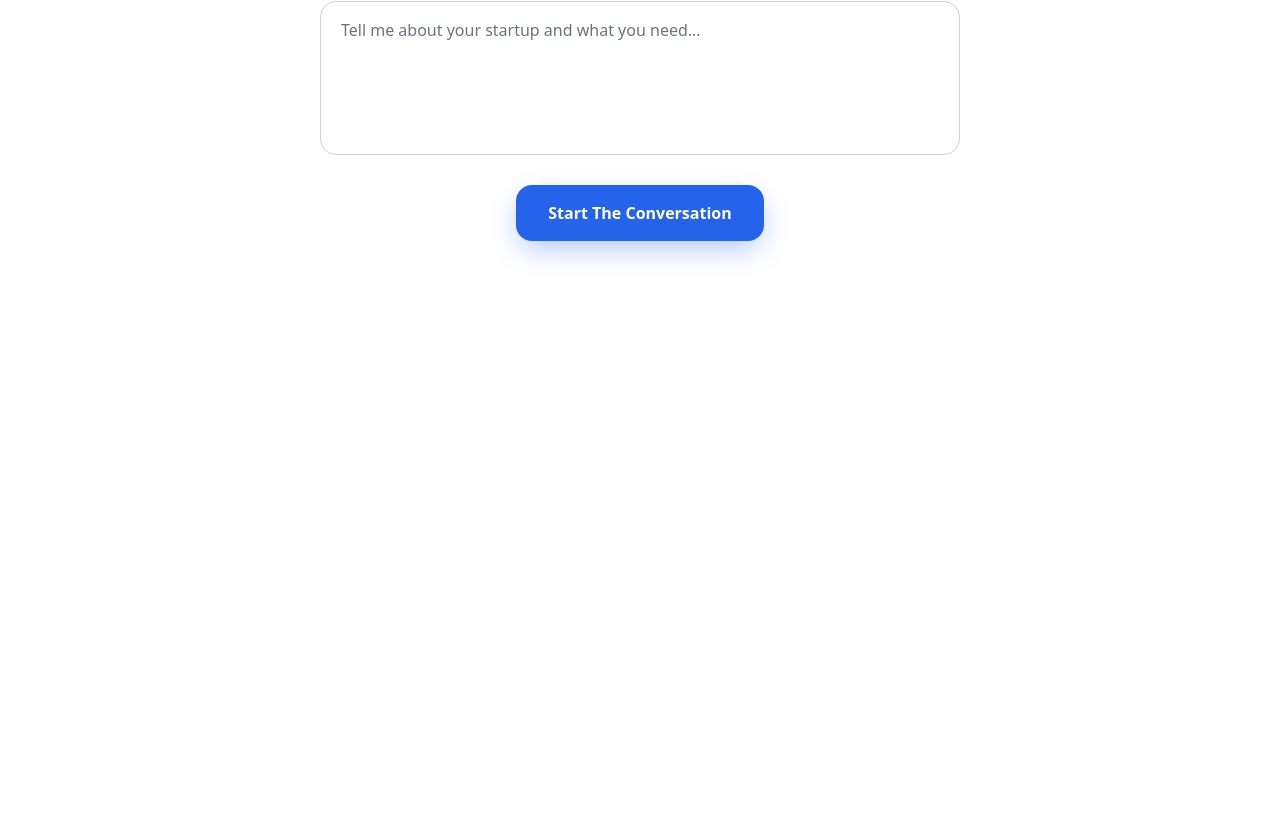
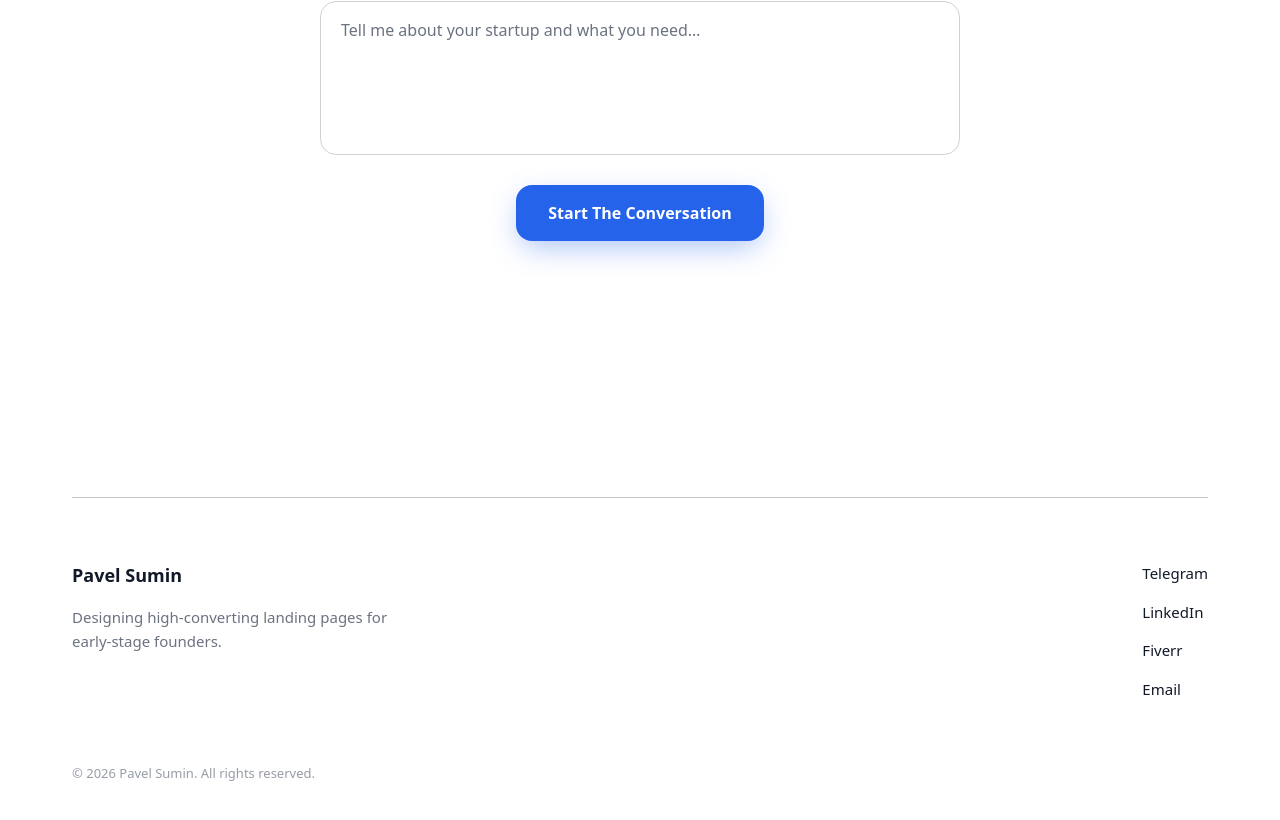
Before and after one commit to pavsumin/pavelsumin, a Next.js app: page / in a window 1280 px wide. Shown: the part 3061-3881 px from the top of the page. Before the commit the page ends 3430 px from the top, so only its background shows below. Built offline with nearby package versions, Linux system fonts and the light colour scheme.

Commit message:
WIP: Footer structure and base.

```diff
--- a/app/page.tsx
+++ b/app/page.tsx
@@ -1,4 +1,5 @@
 import ContactSection from '@/components/ContactSection'
+import Footer from '@/components/Footer'
 import Header from '@/components/Header'
 import HeroSection from '@/components/HeroSection'
 import WhySection from '@/components/WhySection'
@@ -12,6 +13,7 @@ export default function Home() {
 			<WhySection />
 			<WorkSection />
 			<ContactSection />
+			<Footer />
 		</main>
 	)
 }
--- /dev/null
+++ b/components/Footer.tsx
@@ -0,0 +1,56 @@
+export default function Footer() {
+	return (
+		<footer className='mt-32 pt-16 pb-10 border-t border-muted/40'>
+			<div className='flex flex-col md:flex-row md:justify-between gap-12'>
+				{/* LEFT */}
+				<div>
+					<h3 className='text-[18px] font-semibold text-primary'>
+						Pavel Sumin
+					</h3>
+					<p className='mt-4 max-w-[320px] text-[15px] text-muted leading-[1.6]'>
+						Designing high-converting landing pages for early-stage founders.
+					</p>
+				</div>
+
+				{/* RIGHT */}
+				<div className='flex flex-col gap-4 text-[15px]'>
+					<a
+						href='https://t.me/yourtelegram'
+						target='_blank'
+						className='hover:text-accent transition-colors'
+					>
+						Telegram
+					</a>
+
+					<a
+						href='https://linkedin.com/in/yourlinkedin'
+						target='_blank'
+						className='hover:text-accent transition-colors'
+					>
+						LinkedIn
+					</a>
+
+					<a
+						href='https://fiverr.com/yourprofile'
+						target='_blank'
+						className='hover:text-accent transition-colors'
+					>
+						Fiverr
+					</a>
+
+					<a
+						href='mailto:your@email.com'
+						className='hover:text-accent transition-colors'
+					>
+						Email
+					</a>
+				</div>
+			</div>
+
+			{/* Bottom line */}
+			<div className='mt-16 text-[13px] text-muted/70'>
+				© {new Date().getFullYear()} Pavel Sumin. All rights reserved.
+			</div>
+		</footer>
+	)
+}
```
